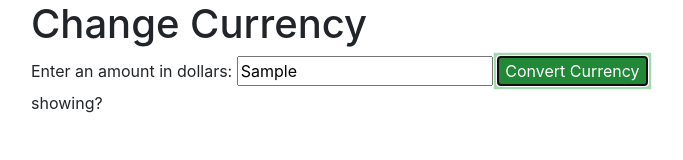
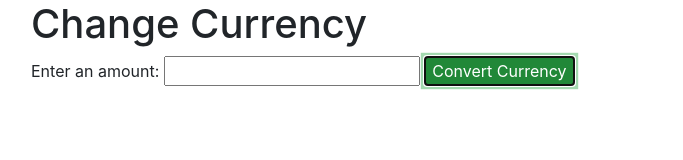
Before and after one commit to alma-frankenstein/currencyExchanger, a website built with webpack: page src/index.html in a window 1280 px wide. Both pictures are taken after typing "Sample" into the empty fields and a click on the button "Convert Currency". Shown: the whole page, without its empty margins (54-737 px from the left). Built offline with nearby package versions, Linux system fonts and the light colour scheme; no server answers.

Commit message:
basic call and response with weather for testing

```diff
--- a/src/index.html
+++ b/src/index.html
@@ -1,6 +1,24 @@
 <html lang="en-US">
 <head>
-  <title>CurrencyExchange</title>
+  <title>Change Currency</title>
+</head>
+<body>
+  <div class="container">
+    <h1>Change Currency</h1>
+    <label for="amount">Enter an amount:</label>
+    <input id="amount" type="text">
+    <button class="btn-success" id="inputAmount">Convert Currency</button>
+    <div class="showErrors"></div>
+    <div class="showInput"></div>
+    <div class="showTemp"></div>
+  </div>
+</body>
+</html>
+
+
+<!-- <html lang="en-US">
+<head>
+  <title>Change Currency</title>
 </head>
 <body>
   <div class="container">
@@ -12,15 +30,5 @@
     <div class="showHumidity"></div>
     <div class="showTemp"></div>
   </div>
-</body>
+</body> -->
 </html>
-
-
-<!-- $(document).ready(function() {
-  $('#submitButton').click(function() {
-    const amount = parseInt($("inputNum").val());
-
-    $("#returnNum").text(amount);
-    $("#returnNum").show();
-  })
-}); -->
--- a/src/main.js
+++ b/src/main.js
@@ -4,13 +4,28 @@ import 'bootstrap/dist/css/bootstrap.min.css';
 import './css/styles.css';
 
 $(document).ready(function() {
-  $('#submitButton').click(function() {
+  $('#inputAmount').click(function() {
+    const usdAmount = $('#amount').val();
+    $('#amount').val("");
 
-    let amount = $("#inputNum").val();
+    let request = new XMLHttpRequest();
+    const url = `http://api.openweathermap.org/data/2.5/weather?q=${usdAmount}&appid=DEMO`;
 
-    $("#returnNum").text(amount);
-    console.log(amount);
-    $("#returnNum").show();
+    request.onreadystatechange = function() {
+      if (this.readyState === 4 && this.status === 200) {
+        const response = JSON.parse(this.responseText);
+        getElements(response);
+      }
+    };
+
+    request.open("GET", url, true);
+    request.send();
+
+    function getElements(response) {
+      $('.showInput').text(`You inputted ${usdAmount}`);
+      console.log(response);
+      // $('.showTemp').text(`The temperature in Kelvins is ${response.main.temp} degrees.`);
+    }
   });
 });
 
```
